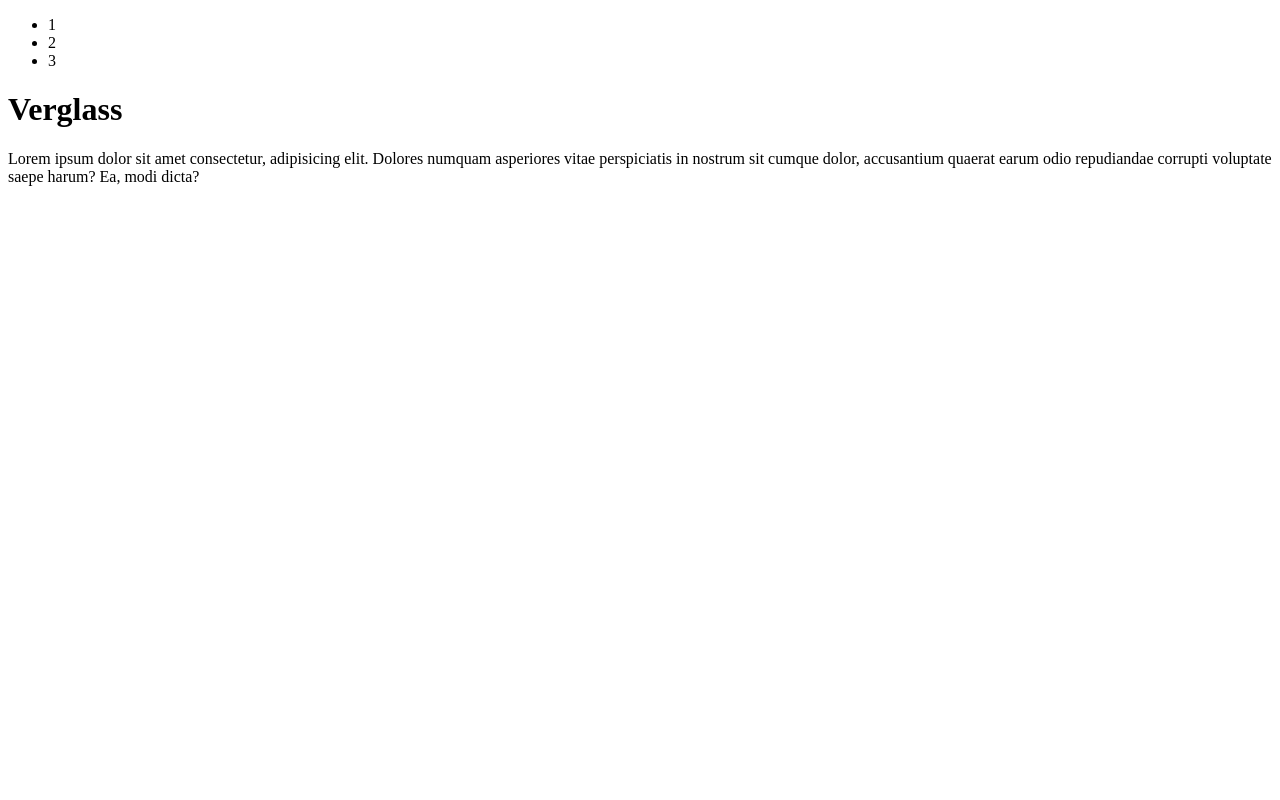
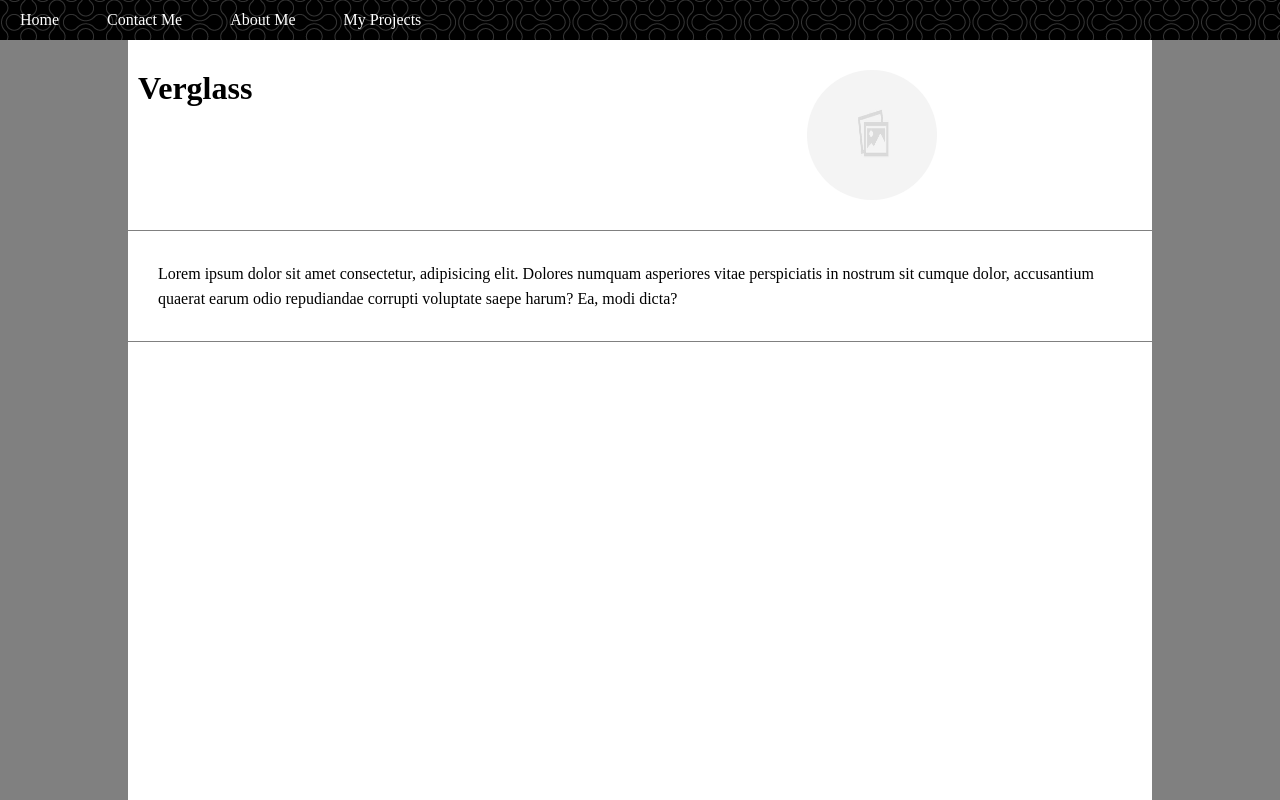
Before and after one commit to Verglass/Profile, a plain HTML site: page index.html in a window 1280 px wide. Drawn offline with nearby package versions, Linux system fonts and the light colour scheme.

Commit message:
sceleton design

```diff
--- a/index.html
+++ b/index.html
@@ -10,22 +10,22 @@
 </head>
 <body>
     <header>
-        <nav>
-            <ul>
-                <li><a href="#"></a>1</li>
-                <li><a href="#"></a>2</li>
-                <li><a href="#"></a>3</li>
-            </ul>
-        </nav>
+        <ul class="navbar">
+            <li><a class="nav-link" href="#">Home</a></li>
+            <li><a class="nav-link" href="#">Contact Me</a></li>
+            <li><a class="nav-link" href="#">About Me</a></li>
+            <li><a class="nav-link" href="#">My Projects</a></li>
+        </ul>
     </header>
     <main>
-        <div id="title-section">
+        <div class="title-section">
             <h1>Verglass</h1>
+            <img class="profile-picture" src="./media/placeholder.jpg" alt="profile-picture">
         </div>
-        <div id="about-section">
+        <div class="about-section">
             <p>Lorem ipsum dolor sit amet consectetur, adipisicing elit. Dolores numquam asperiores vitae perspiciatis in nostrum sit cumque dolor, accusantium quaerat earum odio repudiandae corrupti voluptate saepe harum? Ea, modi dicta?</p>
         </div>
-        <div id="portfolio-section">
+        <div class="portfolio-section">
 
         </div>
     </main>
--- a/style.css
+++ b/style.css
@@ -0,0 +1,59 @@
+* {
+    box-sizing: border-box;
+    margin: 0;
+    padding: 0;
+}
+
+body {
+    background-color: gray;
+}
+
+main {
+    margin: 0 max(20px, 10%);
+    background-color: white;
+    height: calc(100vh - 40px);
+}
+
+/* navbar */
+
+.navbar {
+    background-image: url(./media/double-bubble-dark.png);
+    list-style-type: none;
+    display: flex;
+    justify-content: left;
+    align-items: center;
+    gap: .5em;
+    height: 40px;
+}
+
+.nav-link {
+    padding: 20px;
+}
+
+.nav-link:link {
+    text-decoration: none;
+    color: #FFF;
+}
+
+/* title */
+
+.title-section {
+    padding: 30px 10px;
+    display: grid;
+    grid-template-columns: 2fr 1fr;
+    border-bottom: 1px solid gray;
+}
+
+.profile-picture {
+    height: 130px;
+    width: 130px;
+    border-radius: 50%;
+}
+
+/* about */
+
+.about-section {
+    padding: 30px;
+    border-bottom: 1px solid gray;
+    line-height: 25px;
+}
```
Also changed, not shown: media/double-bubble-dark.png (added), media/placeholder.jpg (added).
